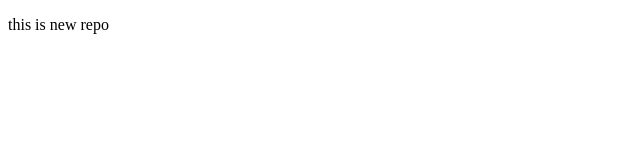
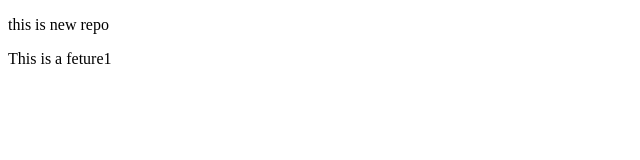
Before and after one commit to sandip-oneeight/localrepo, a plain HTML site: page localrepo/index.html in a window 1280 px wide. Shown: the full height of the page, 0-640 px from the left. Drawn offline with Linux system fonts and the light colour scheme.

Commit message:
add new feature1

```diff
--- a/localrepo/index.html
+++ b/localrepo/index.html
@@ -7,5 +7,6 @@
 </head>
 <body>
     <p> this is new repo</p>
+    <P> This is a feture1</P>
 </body>
 </html>
```
